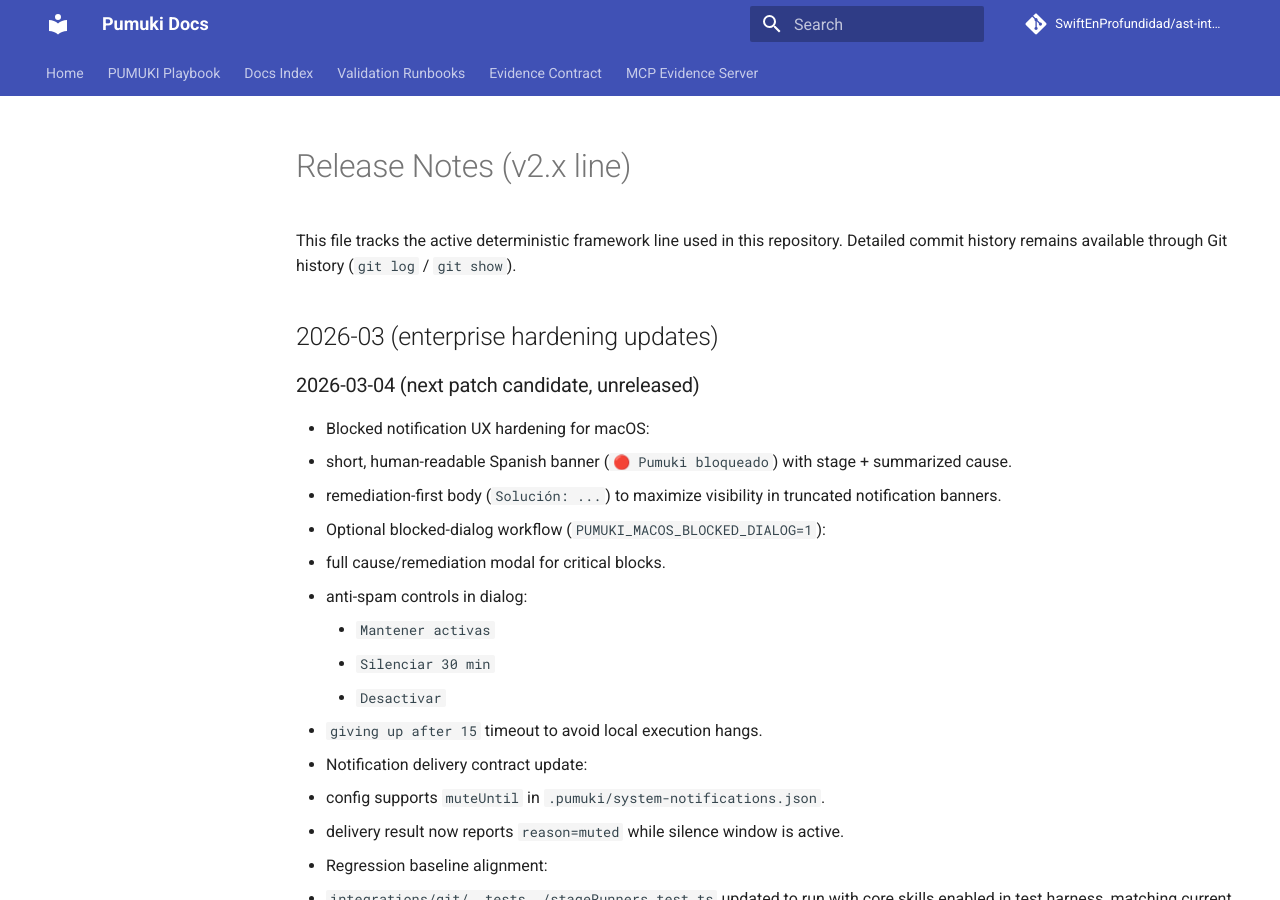
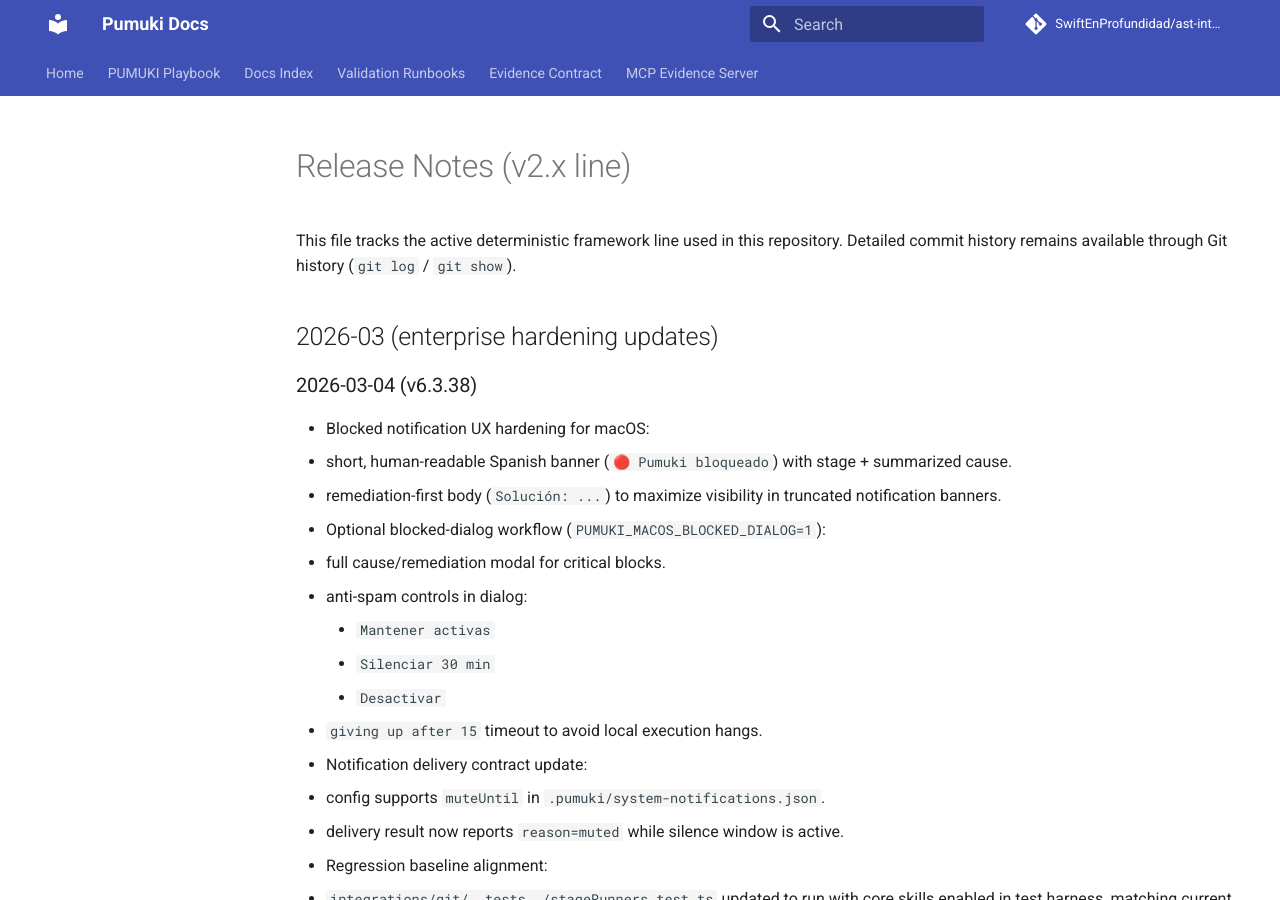
Before and after one commit to SwiftEnProfundidad/ast-intelligence-hooks, an MkDocs documentation site: the page built from docs/RELEASE_NOTES.md, in a window 1280 px wide and 900 px high. Built offline with MkDocs 1.6.1 and Material for MkDocs 9.7.7, drawn with Linux system fonts in a browser that asks for light colours; comment, search, counter and statistics services are not loaded.

Commit message:
chore(release): preparar versión 6.3.38

```diff
--- a/docs/RELEASE_NOTES.md
+++ b/docs/RELEASE_NOTES.md
@@ -5,7 +5,7 @@ Detailed commit history remains available through Git history (`git log` / `git
 
 ## 2026-03 (enterprise hardening updates)
 
-### 2026-03-04 (next patch candidate, unreleased)
+### 2026-03-04 (v6.3.38)
 
 - Blocked notification UX hardening for macOS:
   - short, human-readable Spanish banner (`🔴 Pumuki bloqueado`) with stage + summarized cause.
--- a/package.json
+++ b/package.json
@@ -1,6 +1,6 @@
 {
   "name": "pumuki",
-  "version": "6.3.37",
+  "version": "6.3.38",
   "description": "Enterprise-grade AST Intelligence System with multi-platform support (iOS, Android, Backend, Frontend) and Feature-First + DDD + Clean Architecture enforcement. Includes dynamic violations API for intelligent querying.",
   "main": "index.js",
   "bin": {
```
Also changed, not shown: CHANGELOG.md (+4 -0 lines), 2 other files.
